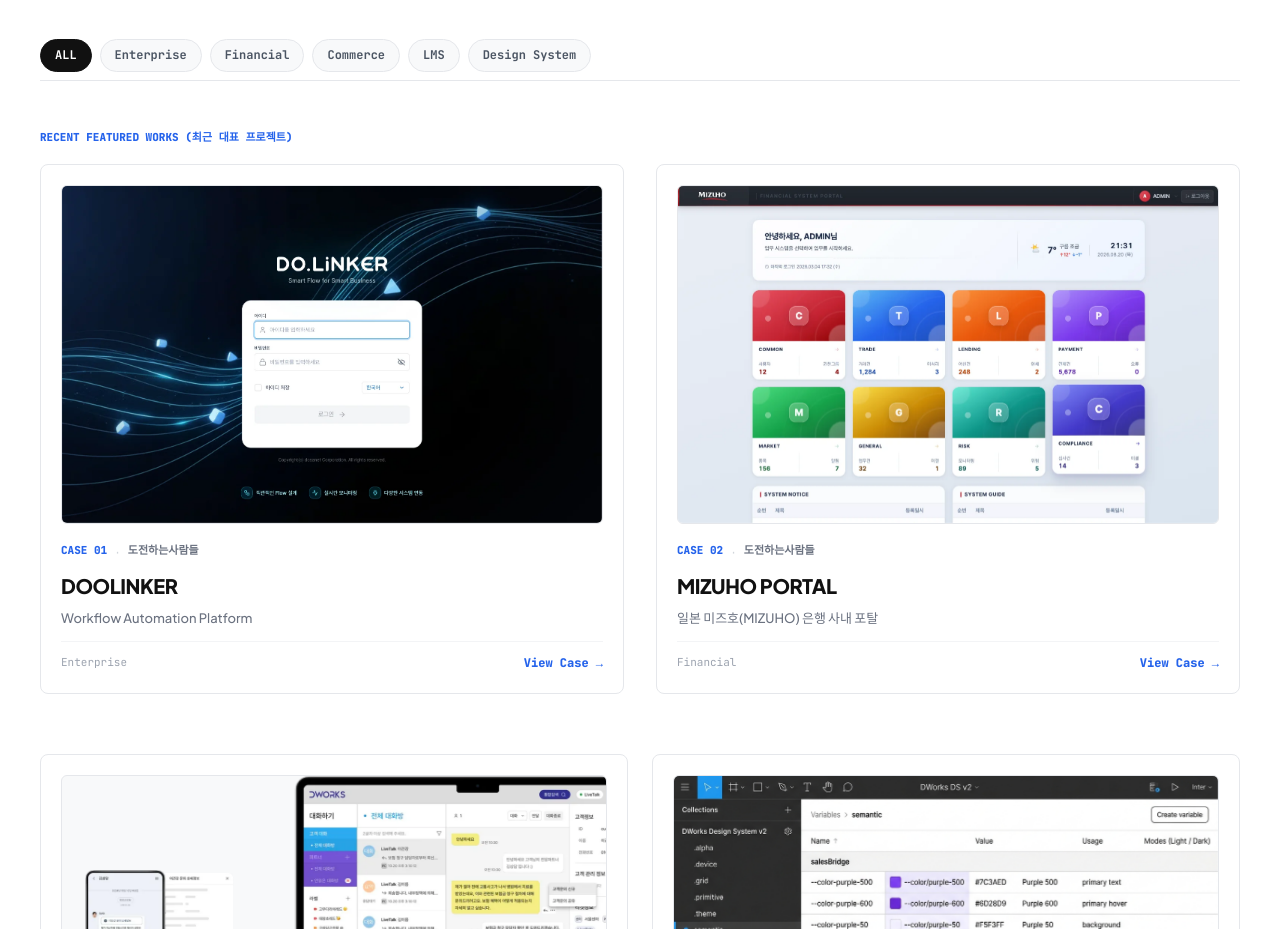
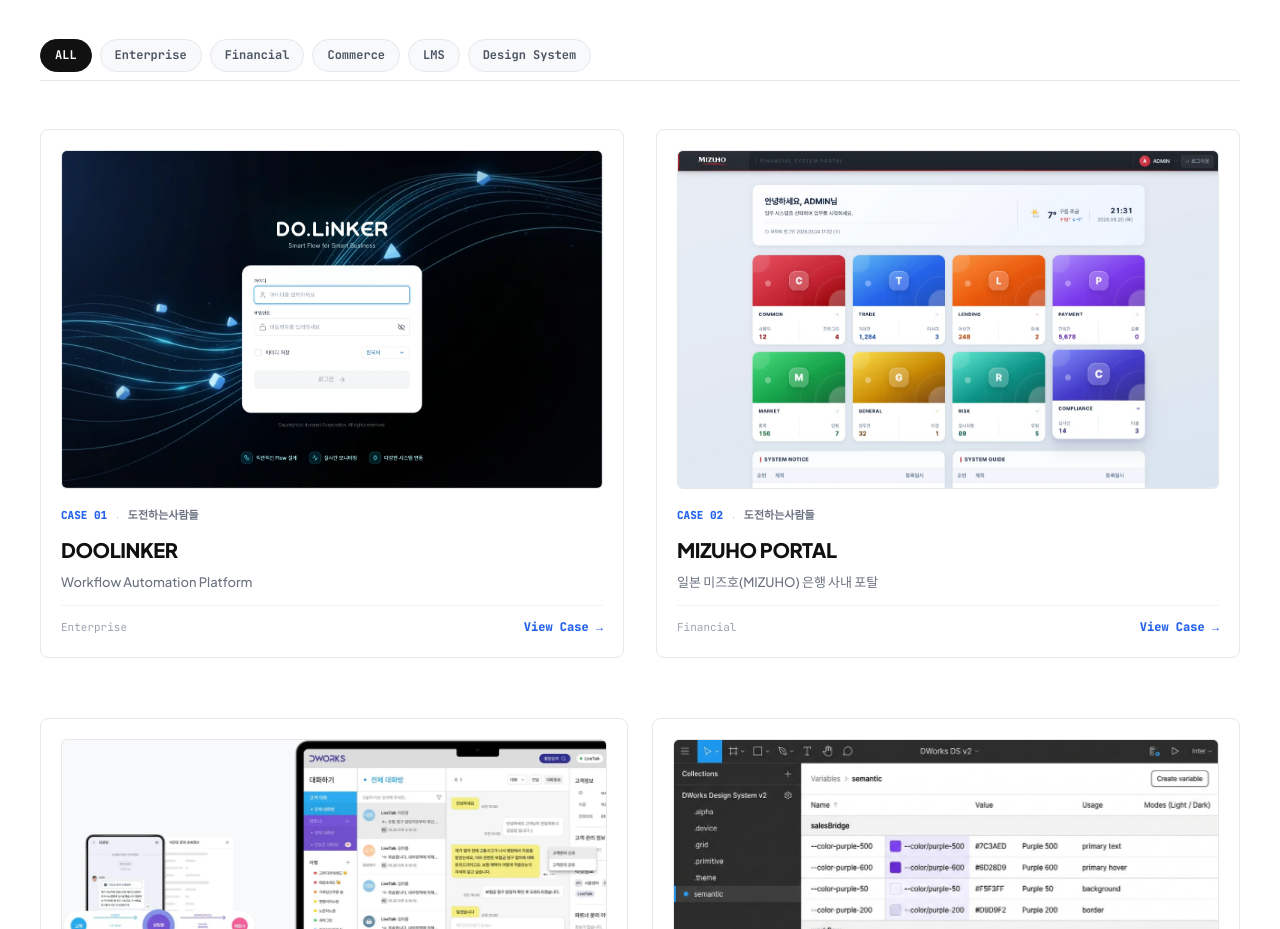
Before and after one commit to mobius38/sylee-portfolio, a React (Vite) app: page / in a window 1280 px wide. Shown: the part 2000-2929 px from the top of the page. Built offline with nearby package versions, Linux system fonts and the light colour scheme; the HTML template or start-up script is replaced by a standard one.

Commit message:
feat: 최근 대표 프로젝트 라벨(RECENT FEATURED WORKS) 웹/인쇄 전역에서 완전히 삭제

```diff
--- a/src/components/sections/WorkSection.tsx
+++ b/src/components/sections/WorkSection.tsx
@@ -921,11 +921,7 @@ export function WorkSection({ w }: { w: number }) {
       {/* 3. Tier 1: Recent Top 2 Featured Showcase (최근 대표작 2선 상단 배치) */}
       {featuredProjects.length > 0 && (
         <div className="no-print" style={{ marginBottom: isMobile ? "40px" : "60px" }}>
-          <div style={{ display: "flex", justifyContent: "space-between", alignItems: "center", marginBottom: "18px" }}>
-            <span style={{ fontFamily: "'JetBrains Mono', monospace", fontSize: "11px", fontWeight: 800, color: "#2563EB" }}>
-              RECENT FEATURED WORKS (최근 대표 프로젝트)
-            </span>
-          </div>
+
 
           <div
             style={{
```
